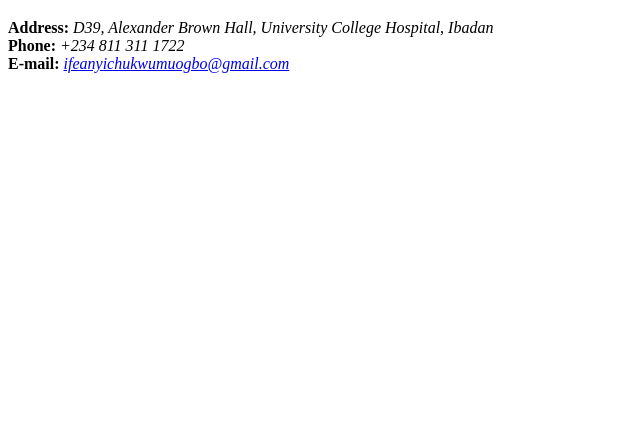
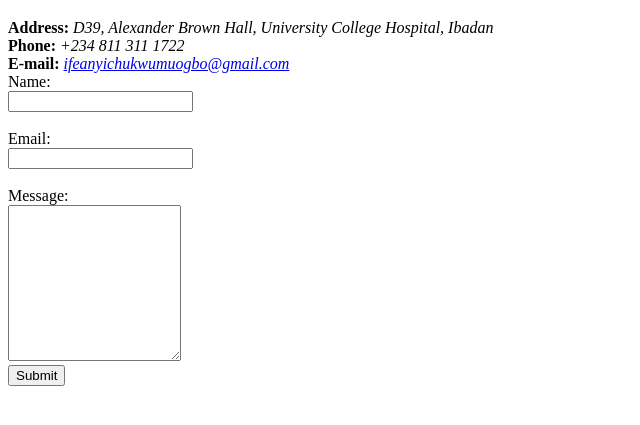
Before and after one commit to DocCoder/CV, a plain HTML site: page contact-me.html in a window 1280 px wide. Shown: the part 61-486 px from the top of the page, without its empty margins (0-640 px from the left). Drawn offline with Linux system fonts and the light colour scheme.

Commit message:
Updated form control

```diff
--- a/contact-me.html
+++ b/contact-me.html
@@ -9,5 +9,14 @@
     <span><strong>Address:</strong><em> D39, Alexander Brown Hall, University College Hospital, Ibadan</em></span> <br />
     <span><strong>Phone:</strong><em> +234 811 311 1722 </em></span> <br />
     <span><strong>E-mail:</strong><em> <a href="mailto:ifeanyichukwumuogbo@gmail.com">ifeanyichukwumuogbo@gmail.com</a> </em></span> <br />
+     <form action="mailto:ifeanyichukwumuogbo@gmail.com" method="post" enctype="text/plain">
+      <label for="name">Name:<br /></label>
+      <input type="text" name="Name" value=""><br /><br>
+      <label for="email">Email:</label><br>
+      <input type="email" name="Email" value=""><br><br>
+      <label for="message">Message:</label><br>
+      <textarea name="message" rows="10" cols="19"></textarea><br>
+      <input type="submit">
+    </form>
   </body>
 </html>
```
